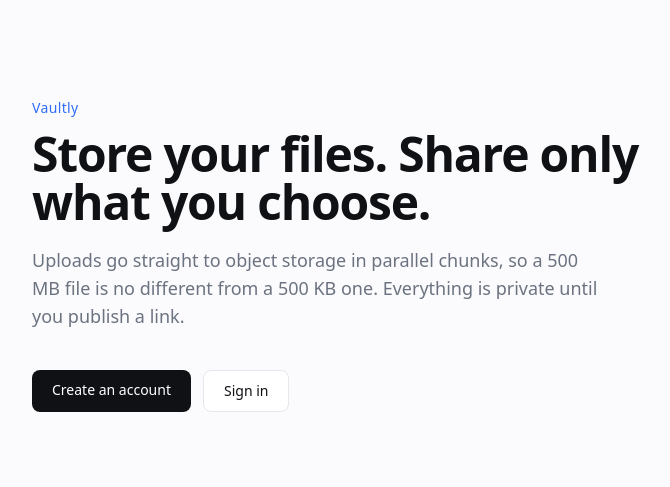
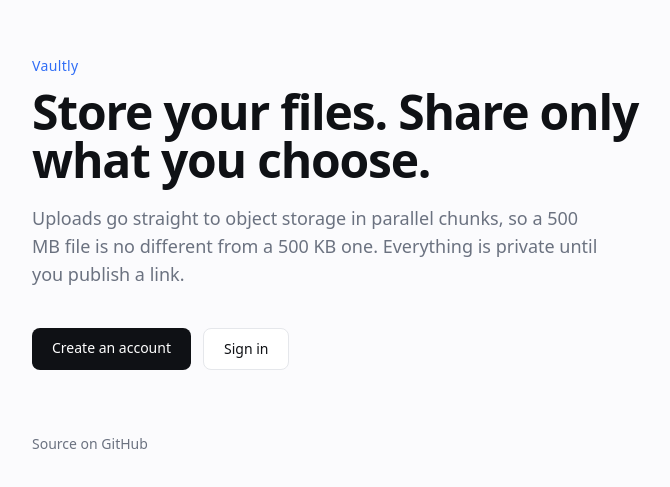
Before and after one commit to shahidmonowarr/vaultly, a Next.js app: page / in a window 1280 px wide. Shown: the part 145-632 px from the top of the page, without its empty margins (248-918 px from the left). Built offline with nearby package versions, Linux system fonts and the light colour scheme.

Commit message:
link the source from the landing page

```diff
--- a/src/app/page.tsx
+++ b/src/app/page.tsx
@@ -26,6 +26,17 @@
           Sign in
         </Link>
       </div>
+
+      <p className="mt-16 text-sm text-[var(--color-muted)]">
+        <a
+          href="https://github.com/shahidmonowarr/vaultly"
+          target="_blank"
+          rel="noopener noreferrer"
+          className="hover:text-[var(--color-ink)]"
+        >
+          Source on GitHub
+        </a>
+      </p>
     </main>
   );
 }
```
